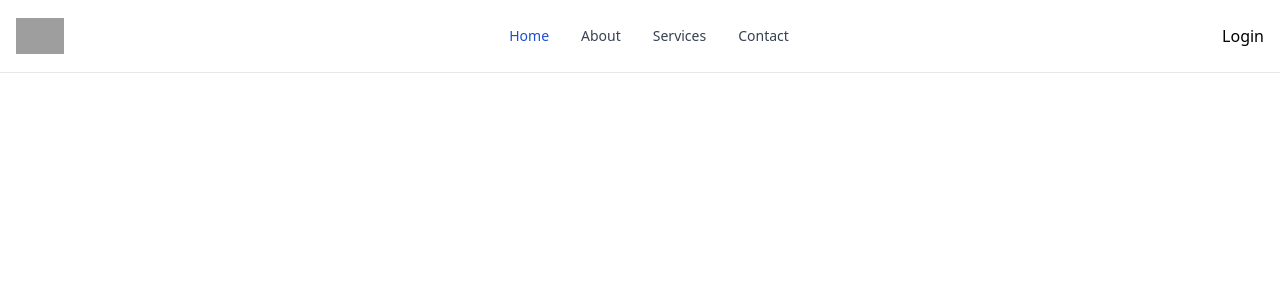
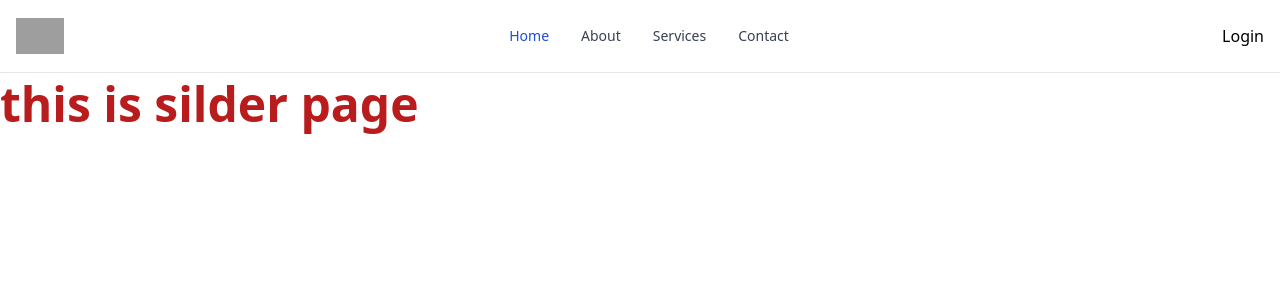
Before and after one commit to Shihab2022/fitness_app, a React (Create React App) app: page / in a window 1280 px wide. Shown: the top 300 px of the page. Built offline with nearby package versions, Linux system fonts and the light colour scheme; grey boxes are pictures that could not be loaded.

Commit message:
add more code

```diff
--- a/src/App.js
+++ b/src/App.js
@@ -1,10 +1,12 @@
 import './App.css';
 import Navbar from './Pages/Navbar';
+import Slider from './Pages/Slider';
 
 function App() {
   return (
     <div >
       <Navbar/>
+      <Slider/>
     </div>
   );
 }
--- /dev/null
+++ b/src/Pages/Slider.js
@@ -0,0 +1,11 @@
+import React from 'react';
+
+const Slider = () => {
+    return (
+        <div className='text-5xl font-bold text-red-700 mt-20'>
+            <h2>this is silder page</h2>
+        </div>
+    );
+};
+
+export default Slider;
```
